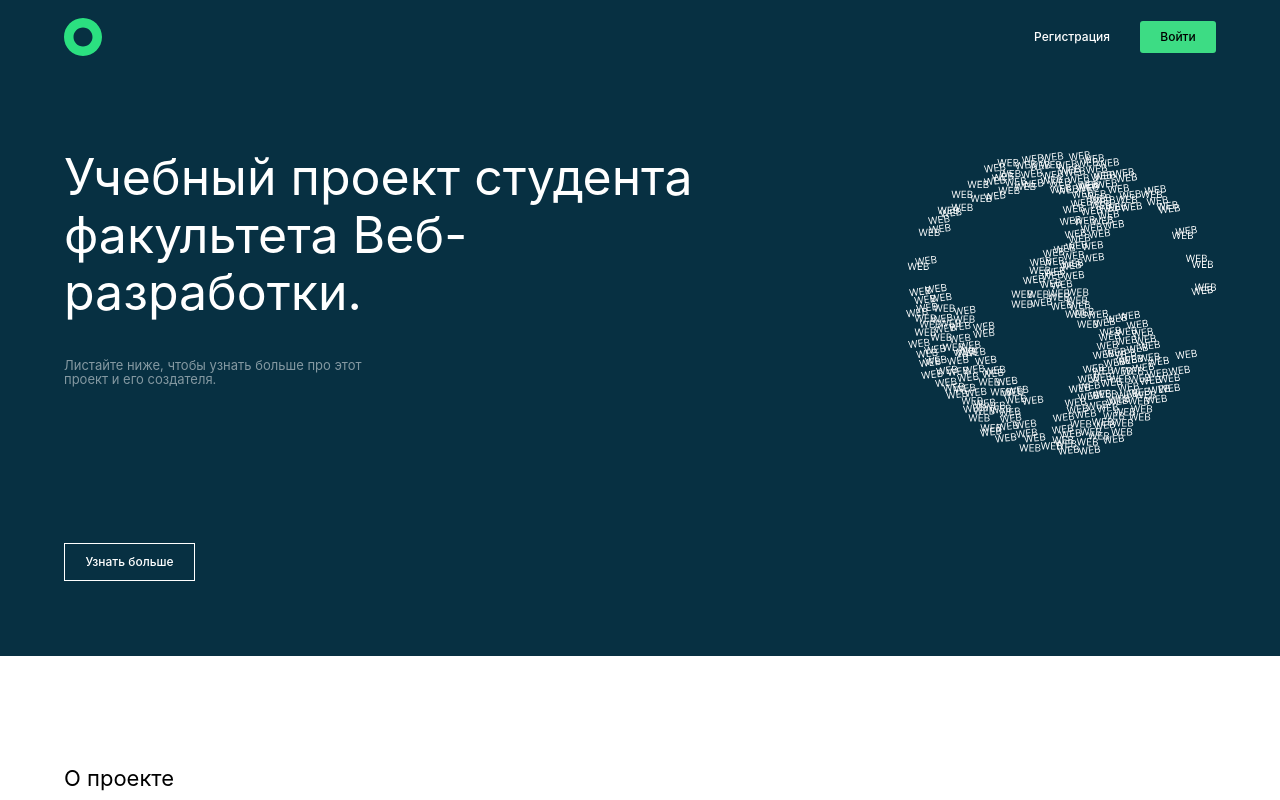
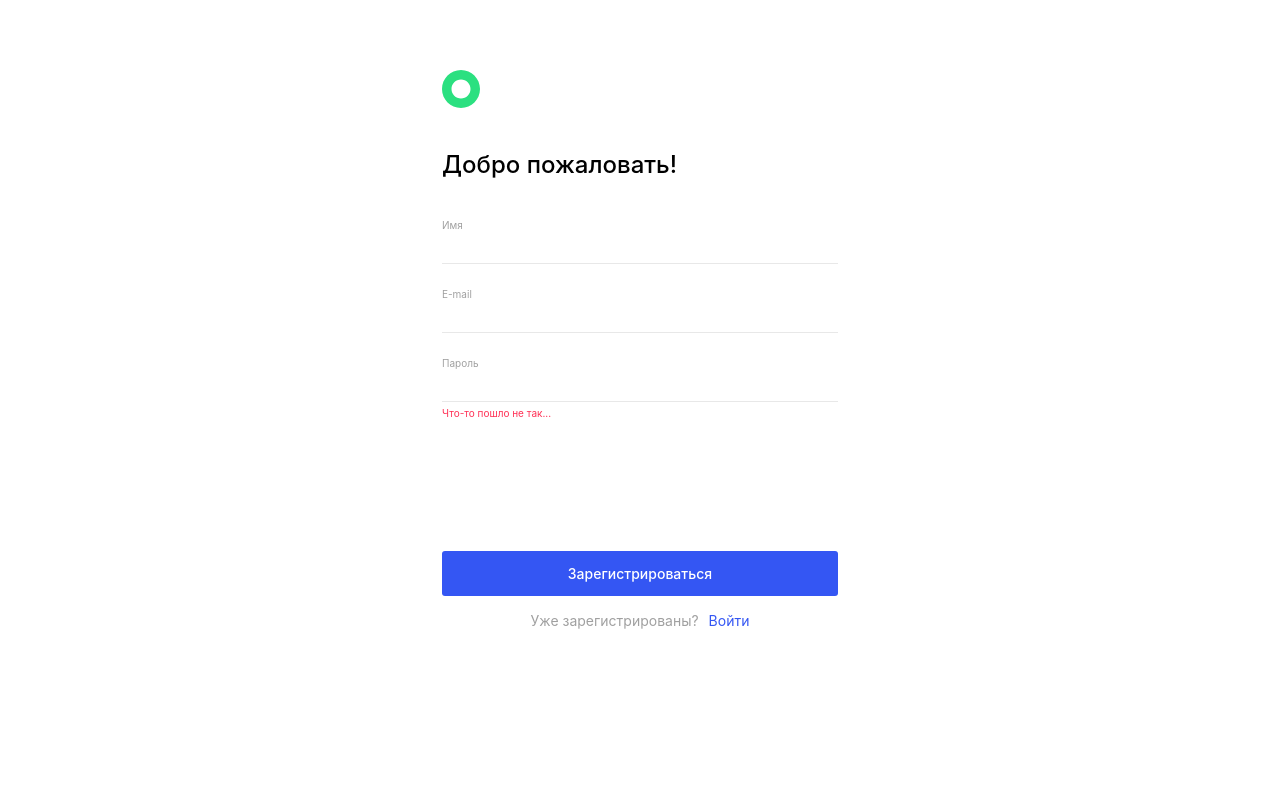
Before and after one commit to YuriiDereguzov/movies-explorer-frontend, a React (Create React App) app: page /sign-up in a window 1280 px wide. Shown: the top 800 px of the page. Built offline with nearby package versions, Linux system fonts and the light colour scheme.

Commit message:
feat: сверстать формы Register и Login

```diff
--- a/src/components/App/App.css
+++ b/src/components/App/App.css
@@ -1,6 +1,8 @@
 .page {
-  width: 100vw;
-  height: 100vh;
+  overflow: hidden;
+  /* width: 100vw; */
+  /* height: 100vh; */
+  /* min-height: 100vh; */
   font-family: "Inter", "Arial", "Helvetica", sans-serif;
   -moz-osx-font-smoothing: grayscale;
   -webkit-font-smoothing: antialiased;
--- a/src/components/App/App.jsx
+++ b/src/components/App/App.jsx
@@ -1,17 +1,79 @@
 import React from "react";
-// import { Routes } from 'react-router-dom';
-// import { Routes, Route } from 'react-router-dom';
+import { Routes, Route, Navigate } from "react-router-dom";
 import Header from "../Header/Header";
 import Main from "../Main/Main";
 import Footer from "../Footer/Footer";
+import Notfound from "../NotFound/NotFound";
+import Register from "../Form/Register";
+import Login from "../Form/Login";
 import "./App.css";
 
 function App() {
   return (
     <div className="page">
-      <Header />
-      <Main />
-      <Footer />
+      <Routes>
+        <Route
+          path="/"
+          element={
+            <>
+              <Header />
+              <Main />
+              <Footer />
+            </>
+          }
+        />
+        <Route
+          path="/movies"
+          element={
+            <>
+              <Header />
+              {/* <Searchform />
+              <Movies  /> */}
+              <Footer />
+            </>
+          }
+        />
+        <Route
+          path="/saved-movies"
+          element={
+            <>
+              <Header />
+              {/* <Searchform />
+              <Movies
+                movies={movies.filter((movie) => movie.saved === true)}
+              /> */}
+              <Footer />
+            </>
+          }
+        />
+        <Route
+          path="/profile"
+          element={
+            <>
+              <Header />
+              {/* <Profile /> */}
+            </>
+          }
+        />
+        <Route
+          path="/sign-up"
+          element={
+            <>
+              <Register />
+            </>
+          }
+        />
+        <Route
+          path="/sign-in"
+          element={
+            <>
+              <Login />
+            </>
+          }
+        />
+        <Route path="/404" element={<Notfound />} />
+        <Route path="*" element={<Navigate to="/404" replace />} />
+      </Routes>
     </div>
   );
 }
--- a/src/components/Footer/Footer.css
+++ b/src/components/Footer/Footer.css
@@ -1,6 +1,7 @@
 .footer {
-  width: 100%;
-  max-width: 1280px;
+  /* width: 100%; */
+  /* max-width: 1280px; */
+  /* margin: auto; */
   display: flex;
   flex-direction: column;
   align-items: center;
@@ -15,6 +16,7 @@
 
 .footer__info {
   width: 90%;
+  max-width: 1280px;
   display: flex;
   justify-content: space-between;
   border-top: #e8e8e8 1px solid;
--- /dev/null
+++ b/src/components/Form/Form.css
@@ -0,0 +1,107 @@
+.auth {
+  margin: 70px auto;
+  display: flex;
+  flex-direction: column;
+  max-width: 396px;
+  justify-content: center;
+}
+
+.auth__title {
+  margin: 40px 0;
+  font-weight: 500;
+  font-size: 24px;
+}
+
+.form {
+  display: flex;
+  flex-direction: column;
+  min-height: 410px;
+}
+
+.form__submit-button {
+  /* margin: 134px 0 0; */
+  /* margin: 125px 0 0; */
+  margin: auto 0 0;
+  min-height: 45px;
+  padding: 0;
+  font-weight: 500;
+  font-size: 14px;
+  line-height: 17px;
+  text-align: center;
+  color: #ffffff;
+  background-color: #3456f3;
+  border-radius: 3px;
+  border: none;
+  transition: 0.5s;
+}
+
+.form__submit-button:hover {
+  font-size: 17px;
+}
+
+.form__links {
+  margin: 16px 0 0;
+  font-weight: 400;
+  font-size: 14px;
+  line-height: 17px;
+  text-align: center;
+  color: #a0a0a0;
+}
+
+.form__link {
+  text-decoration: none;
+  color: #3456f3;
+  margin-left: 6px;
+  transition: 0.5s;
+}
+
+.form__link:hover {
+  font-size: 17px;
+}
+
+.form__input-placeholder {
+  margin-bottom: 5px;
+  font-weight: 400;
+  font-size: 10px;
+  line-height: 12px;
+  color: #a0a0a0;
+}
+
+.form__input {
+  font-weight: 400;
+  font-size: 14px;
+  line-height: 17px;
+  padding: 0 0 10px;
+  margin-bottom: 6px;
+  border: none;
+  border-bottom: rgba(232, 232, 232, 1) solid 1px;
+  outline: none;
+}
+.form__input:focus {
+  border-bottom: rgba(52, 86, 243, 1) solid 1px;
+}
+
+.form__input-error {
+  margin: 0;
+  font-weight: 400;
+  font-size: 10px;
+  color: #ff3055;
+  min-height: 18px;
+}
+
+@media screen and (max-width: 500px) {
+  .auth {
+    margin: 56px auto 30px;
+    align-items: center;
+  }
+
+  .auth__title {
+    margin: 50px 0 80px;
+  }
+
+  .form__submit-button {
+    /* margin: 222px 0 0; */
+    /* margin: 209px 0 0; */
+    min-width: 260px;
+  }
+}
--- /dev/null
+++ b/src/components/Form/Form.jsx
@@ -0,0 +1,25 @@
+import logo from "../../images/logo.svg";
+import { Link } from "react-router-dom";
+
+function Register(props) {
+  return (
+    <section className="auth">
+      <a href="/">
+        <img className="auth__logo" src={logo} alt="Логотип" />
+      </a>
+      <h2 className="auth__title">{props.title}</h2>
+      <form onSubmit={props.onSubmit} className="form" name="form">
+        {props.children}
+        <button className="form__submit-button">{props.buttonText}</button>
+        <p className="form__links">
+          {props.formText}{" "}
+          <Link to={props.route} className="form__link">
+            {props.linkText}
+          </Link>
+        </p>
+      </form>
+    </section>
+  );
+}
+
+export default Register;
--- /dev/null
+++ b/src/components/Form/Login.jsx
@@ -0,0 +1,56 @@
+import { useState } from "react";
+import Form from "../Form/Form";
+
+function Register(props) {
+  const [email, setEmail] = useState("");
+  const [password, setPassword] = useState("");
+
+  function handleEmailChange(e) {
+    setEmail(e.target.value);
+  }
+  function handlePasswordChange(e) {
+    setPassword(e.target.value);
+  }
+  function handleLoginSubmit(e) {
+    e.preventDefault();
+    props.handleLoginSubmit({ password, email });
+  }
+
+  return (
+    <>
+      <Form
+        title={"Рады видеть!"}
+        buttonText={"Войти"}
+        formText={"Ещё не зарегистрированы?"}
+        route={"/sign-up"}
+        linkText={"Регистрация"}
+        onSubmit={handleLoginSubmit}
+      >
+        <label className="form__input-placeholder">E-mail</label>
+        <input
+          type="email"
+          className="form__input"
+          name="Email"
+          id="login-email"
+          value={email || ""}
+          onChange={handleEmailChange}
+          required
+        />
+        <p className="form__input-error"></p>
+        <label className="form__input-placeholder">Пароль</label>
+        <input
+          type="password"
+          className="form__input"
+          name="Password"
+          id="login-password"
+          value={password || ""}
+          onChange={handlePasswordChange}
+          required
+        />
+        <p className="form__input-error"></p>
+      </Form>
+    </>
+  );
+}
+
+export default Register;
--- /dev/null
+++ b/src/components/Form/Register.jsx
@@ -0,0 +1,71 @@
+import { useState } from "react";
+import Form from "../Form/Form";
+
+function Register(props) {
+  const [name, setName] = useState("");
+  const [email, setEmail] = useState("");
+  const [password, setPassword] = useState("");
+
+  function handleNameChange(e) {
+    setName(e.target.value);
+  }
+  function handleEmailChange(e) {
+    setEmail(e.target.value);
+  }
+  function handlePasswordChange(e) {
+    setPassword(e.target.value);
+  }
+  function handleRegisterSubmit(e) {
+    e.preventDefault();
+    props.HandleRegisterSubmit({ name, password, email });
+  }
+
+  return (
+    <>
+      <Form
+        title={"Добро пожаловать!"}
+        buttonText={"Зарегистрироваться"}
+        formText={"Уже зарегистрированы?"}
+        route={"/sign-in"}
+        linkText={"Войти"}
+        onSubmit={handleRegisterSubmit}
+      >
+        <label className="form__input-placeholder">Имя</label>
+        <input
+          type="text"
+          className="form__input"
+          name="Name"
+          id="register-name"
+          value={name || ""}
+          onChange={handleNameChange}
+          required
+        />
+        <p className="form__input-error"></p>
+        <label className="form__input-placeholder">E-mail</label>
+        <input
+          type="email"
+          className="form__input"
+          name="Email"
+          id="register-email"
+          value={email || ""}
+          onChange={handleEmailChange}
+          required
+        />
+        <p className="form__input-error"></p>
+        <label className="form__input-placeholder">Пароль</label>
+        <input
+          type="password"
+          className="form__input"
+          name="password"
+          id="register-password"
+          value={password || ""}
+          onChange={handlePasswordChange}
+          required
+        />
+        <p className="form__input-error">Что-то пошло не так...</p>
+      </Form>
+    </>
+  );
+}
+
+export default Register;
--- /dev/null
+++ b/src/components/NotFound/NotFound.css
@@ -0,0 +1,57 @@
+.error {
+  display: flex;
+  min-height: 100%;
+  align-items: flex-end;
+  justify-content: space-around;
+}
+
+.error__contaner {
+  display: flex;
+  flex-direction: column;
+}
+
+.error__title {
+  font-weight: 400;
+  font-size: 140px;
+  margin: 0 0 5px;
+  text-align: center;
+}
+
+.error__description {
+  font-weight: 400;
+  font-size: 16px;
+  margin: 0;
+  text-align: center;
+}
+
+.error__button {
+  font-weight: 400;
+  font-size: 14px;
+  margin: 184px 0 60px;
+  padding: 0;
+  text-align: center;
+  background-color: #ffffff;
+  border: none;
+  color: #3456f3;
+  transition: 0.5s;
+}
+
+.error__button:hover {
+  font-size: 17px;
+}
+
+@media screen and (max-width: 500px) {
+  .error__title {
+    font-size: 80px;
+    margin: 0 0 10px;
+  }
+
+  .error__description {
+    font-size: 12px;
+  }
+
+  .error__button {
+    font-size: 12px;
+    margin: 284px 0 30px;
+  }
+}
--- /dev/null
+++ b/src/components/NotFound/NotFound.jsx
@@ -0,0 +1,19 @@
+import { useNavigate } from "react-router-dom";
+
+function Notfound() {
+  const navigate = useNavigate();
+
+  return (
+    <section  className="error">
+      <div className="error__contaner">
+        <h1 className="error__title">404</h1>
+        <h2 className="error__description">Страница не найдена</h2>
+        <button className="error__button" onClick={() => navigate(-1)}>
+          Назад
+        </button>
+      </div>
+    </section >
+  );
+}
+
+export default Notfound;
--- a/src/components/Portfolio/Portfolio.css
+++ b/src/components/Portfolio/Portfolio.css
@@ -57,6 +57,10 @@
   .portfolio__list {
     margin: 0 0 109px;
   }
+
+  .portfolio__link:hover {
+    font-size: 31px;
+  }
 }
 
 @media screen and (max-width: 500px) {
@@ -76,4 +80,8 @@
   .portfolio__link-icon {
     max-width: 13px;
   }
+
+  .portfolio__link:hover {
+    font-size: 21px;
+  }
 }
--- a/src/index.css
+++ b/src/index.css
@@ -10,3 +10,5 @@
 @import url(./components/AboutMe/AboutMe.css);
 @import url(./components/Portfolio/Portfolio.css);
 @import url(./components/Footer/Footer.css);
+@import url(./components/NotFound/NotFound.css);
+@import url(./components/Form/Form.css);
```
